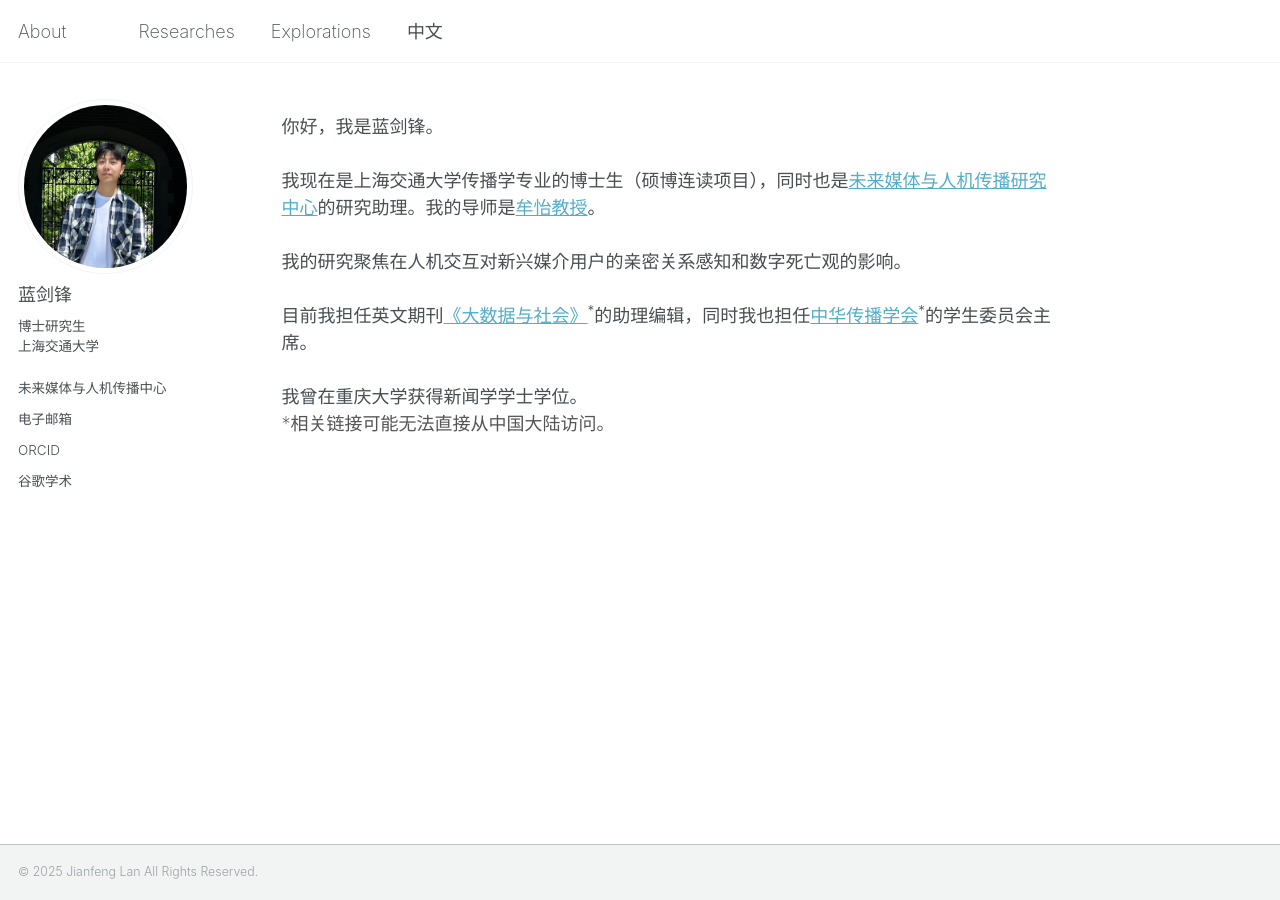
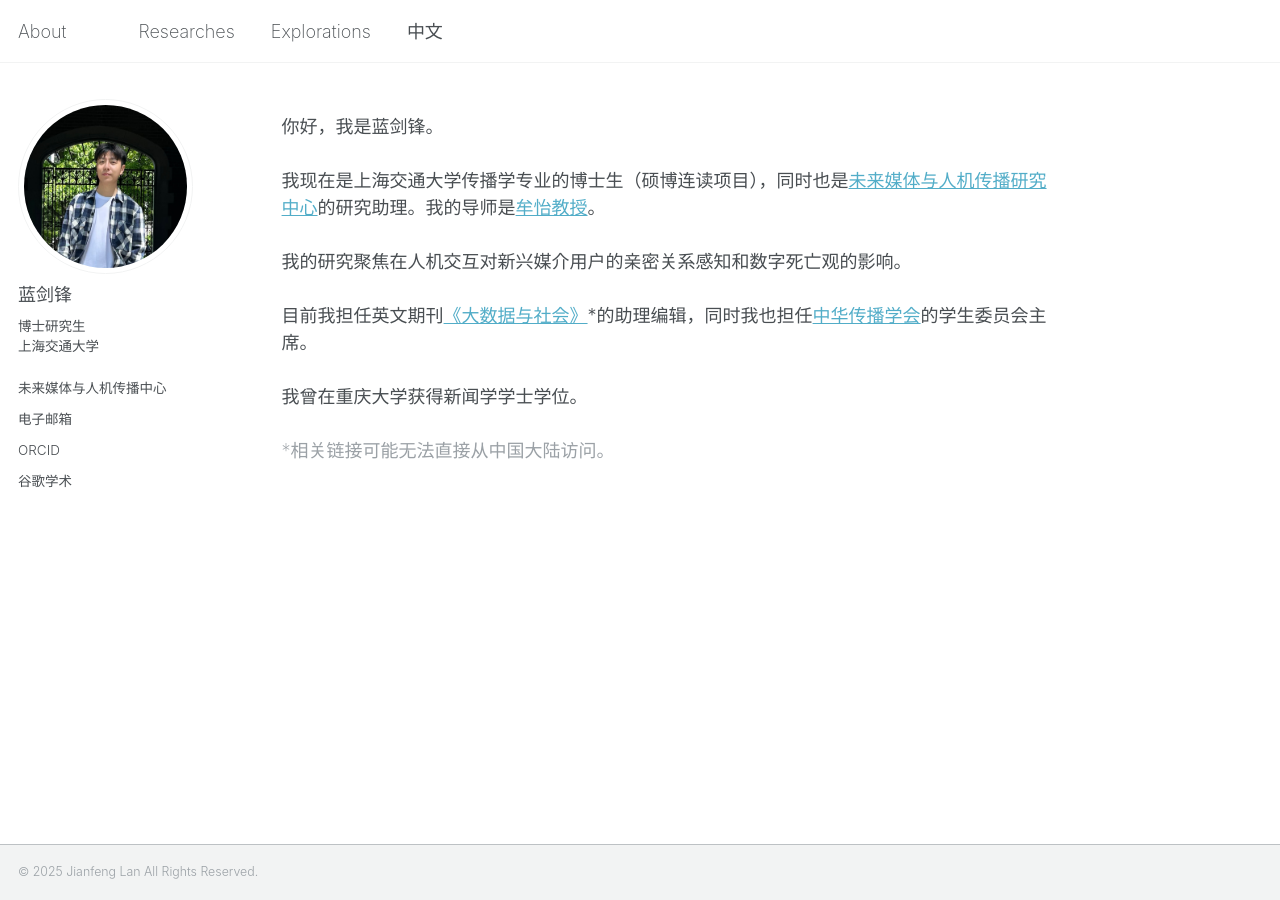
Before and after one commit to jianfenglan/jianfenglan.github.io, a Jekyll site: the page built from chinese.md, in a window 1280 px wide. Built offline with Jekyll 4.4.1, drawn with Linux system fonts in a browser that asks for light colours.

Commit message:
Update chinese.md

```diff
--- a/chinese.md
+++ b/chinese.md
@@ -32,9 +32,8 @@
 
 /* 新增：为脚注定义的样式 */
 .footnote {
-  font-size: 0.8rem; /* 设置更小的字体大小 */
+  font-size: 0.7rem; /* 设置更小的字体大小 */
   font-weight: 200; /* 保持字重统一 */
-  color: #555;      /* 设置一个稍浅的颜色以示区别 */
   margin-top: 2.5em; /* 增加与上方正文的间距 */
   line-height: 1.5;  /* 可以为脚注设置单独的行高 */
 }
@@ -42,7 +41,7 @@
 </style>
 
 <div class="main-content">
-你好，我是蓝剑锋。<br><br>我现在是上海交通大学传播学专业的博士生（硕博连读项目），同时也是<a href="https://cfmhmc.github.io/" class="klein-link" target="_blank">未来媒体与人机传播研究中心</a>的研究助理。我的导师是<a href="https://cfmhmc.github.io/yimou.github.io/" class="klein-link" target="_blank">牟怡教授</a>。<br><br>我的研究聚焦在人机交互对新兴媒介用户的亲密关系感知和数字死亡观的影响。<br><br>目前我担任英文期刊<a href="https://journals.sagepub.com/home/bds" class="klein-link" target="_blank">《大数据与社会》</a><sup>*</sup>的助理编辑，同时我也担任<a href="https://www.chinesecommunicationstudies.com/" class="klein-link" target="_blank">中华传播学会</a><sup>*</sup>的学生委员会主席。<br><br>我曾在重庆大学获得新闻学学士学位。
+你好，我是蓝剑锋。<br><br>我现在是上海交通大学传播学专业的博士生（硕博连读项目），同时也是<a href="https://cfmhmc.github.io/" class="klein-link" target="_blank">未来媒体与人机传播研究中心</a>的研究助理。我的导师是<a href="https://cfmhmc.github.io/yimou.github.io/" class="klein-link" target="_blank">牟怡教授</a>。<br><br>我的研究聚焦在人机交互对新兴媒介用户的亲密关系感知和数字死亡观的影响。<br><br>目前我担任英文期刊<a href="https://journals.sagepub.com/home/bds" class="klein-link" target="_blank">《大数据与社会》</a>*的助理编辑，同时我也担任<a href="https://www.chinesecommunicationstudies.com/" class="klein-link" target="_blank">中华传播学会</a>的学生委员会主席。<br><br>我曾在重庆大学获得新闻学学士学位。<br><br>
 
 <p class="footnote">*相关链接可能无法直接从中国大陆访问。</p>
 </div>
```
